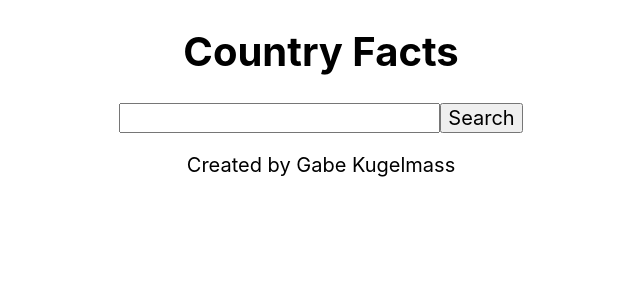
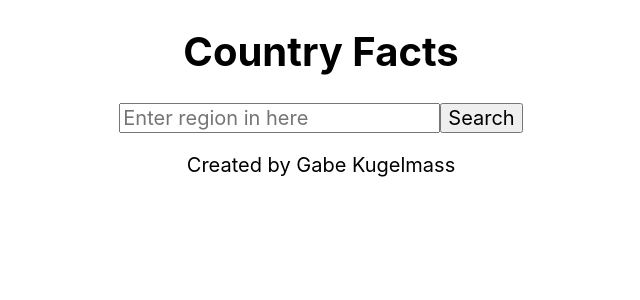
Before and after one commit to gkord/countries-of-the-world, a React (Create React App) app: page / in a window 1280 px wide. Shown: the top 300 px of the page, without its empty margins (319-959 px from the left). Built offline with nearby package versions, Linux system fonts and the light colour scheme.

Commit message:
updated styles

```diff
--- a/src/Components/Modal.js
+++ b/src/Components/Modal.js
@@ -1,25 +1,18 @@
 import React from "react";
 
-function Search(props) {
+const Modal = props => {
   return (
-    <div className="search-container">
-      <form action="">
-        <label htmlFor="searchResult" className="visuallyHidden"></label>
-        <input
-          type="text"
-          name="searchResult"
-          id="searchResult"
-          value={props.searchResult}
-          onChange={props.handleChange}
-          placeholder="Enter region in here"
-        />
-        <label htmlFor="submit" className="visuallyHidden"></label>
-        <button type="submit" onClick={props.handleSubmit} id="submit">
-          Search
-        </button>
-      </form>
+    <div>
+      <div className="modal-container">
+        <div className="modal-header">
+          <span className="close-modal-button" onClick={props.closeModal}>
+            ×
+          </span>
+        </div>
+        <div className="modal-body">{props.children}</div>
+      </div>
     </div>
   );
-}
+};
 
-export default Search;
+export default Modal;
--- a/src/Components/Search.js
+++ b/src/Components/Search.js
@@ -1,14 +1,25 @@
-import React from 'react'
+import React from "react";
 
 function Search(props) {
-    return (
-        <div className="search-container">
-            <form action="">
-                <input type="text" name="searchResult" value={props.searchResult} onChange={props.handleChange}/>
-                <button type="submit" onClick={props.handleSubmit}>Search</button>
-            </form>
-        </div>
-    )
+  return (
+    <div className="search-container">
+      <form action="">
+        <label htmlFor="searchResult" className="visuallyHidden"></label>
+        <input
+          type="text"
+          name="searchResult"
+          id="searchResult"
+          value={props.searchResult}
+          onChange={props.handleChange}
+          placeholder="Enter region in here"
+        />
+        <label htmlFor="submit" className="visuallyHidden"></label>
+        <button type="submit" onClick={props.handleSubmit} id="submit">
+          Search
+        </button>
+      </form>
+    </div>
+  );
 }
 
 export default Search;
```
